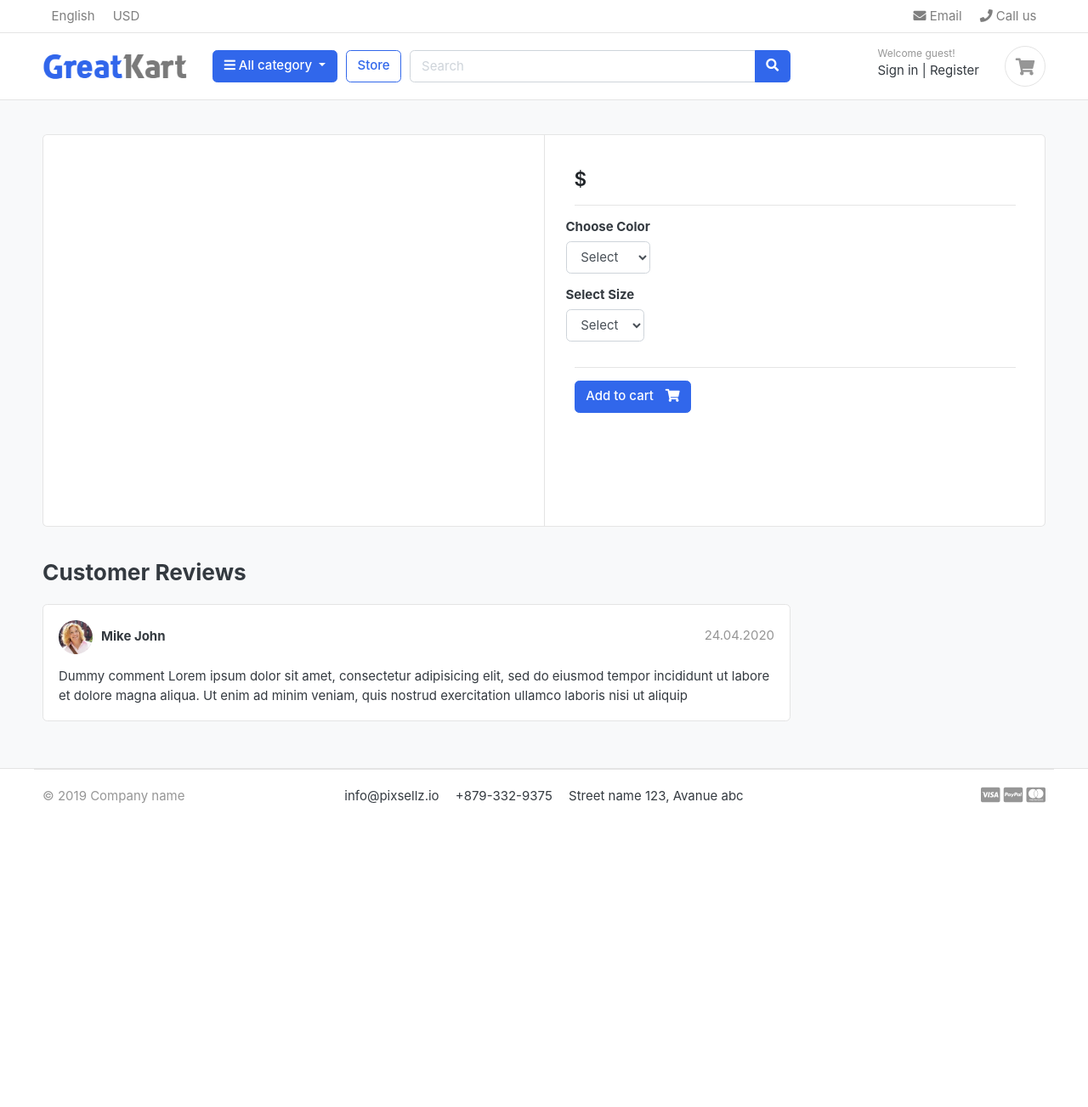
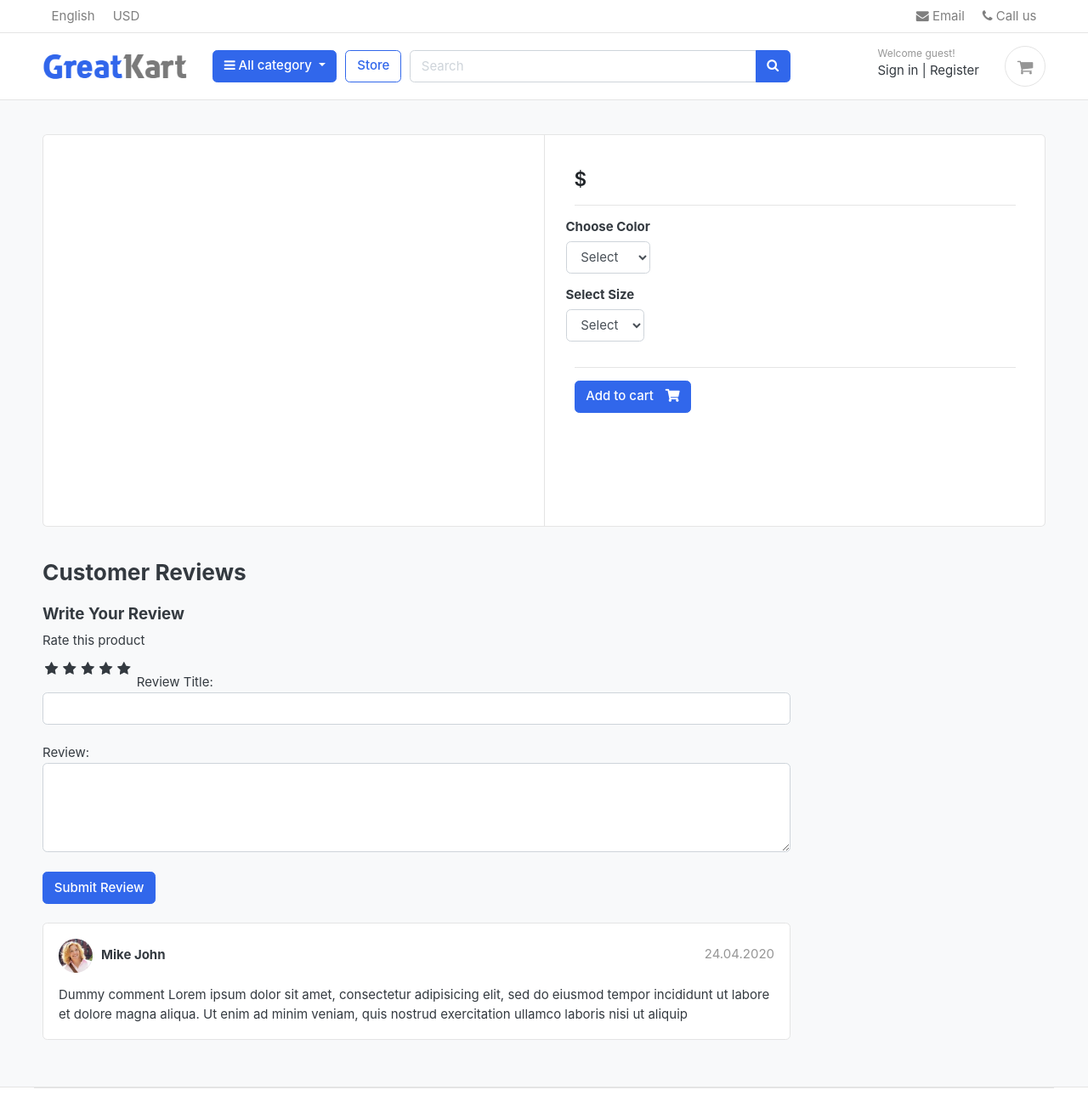
Before and after one commit to rubenba2/GreatKart, a Django app: template templates/store/product_detail.html in a window 1280 px wide. Shown: the top 1303 px of the page at 85% size. Before the commit the page ends 946 px from the top, so only its background shows below. Run offline with Django 3.2, Linux system fonts and the light colour scheme; the template is opened without the code that fills it, so the values that code supplies are empty; some libraries are stand-ins or nearby versions; some web fonts are replaced.

Commit message:
Lecture 99 - Starts not showing

```diff
--- /dev/null
+++ b/static/css/custom.css
@@ -0,0 +1,46 @@
+/* Hide Radio button */
+.rate > input{
+  display: none;
+}
+
+.rate{
+  display: inline-block;;
+  border: 0;
+}
+
+.rate > label{
+  float: right;
+}
+
+/* Showing the stars */
+.rate > label:before{
+  display: inline-block;
+  font-size: 1.1rem;
+  font-family: FontAwesome;
+  content: "\f005";
+  margin:0;
+  padding:0.3rem .2rem;
+  cursor: pointer;
+}
+
+/* Half star */
+.rate .half:before{
+  content: "\f089";
+  position: absolute;
+  padding-right: 0;
+}
+
+/* Click and hover */
+input:checked ~ label, label:hover ~ label{
+  color: #ffb503;
+}
+
+/* hover hightlight */
+input:checked + label:hover, input:checked ~ label:hover,input:checked ~ label:hover ~ label,
+label:hover ~ input:checked ~ label{
+  color: #cc9000;
+}
+
+.rating-star i{
+  color: #ffb503 !important;
+}
--- a/store/admin.py
+++ b/store/admin.py
@@ -1,5 +1,5 @@
 from django.contrib import admin
-from .models import Product, Variation
+from .models import Product, Variation, ReviewRating
 
 
 # Register your models here.
@@ -14,3 +14,4 @@
 
 admin.site.register(Product, ProductAdmin)
 admin.site.register(Variation, VariationAdmin)
+admin.site.register(ReviewRating)
--- a/templates/base.html
+++ b/templates/base.html
@@ -25,6 +25,9 @@
 <!-- custom style -->
 <link href= {% static "css/ui.css" %}  rel="stylesheet" type="text/css"/>
 <link href= {% static "css/responsive.css" %} rel="stylesheet" media="only screen and (max-width: 1200px)" />
+
+<link href="{% static 'css/custom.css' %}" rel="stylesheet" type="text/css"/>
+<link rel="stylesheet" href="https://cdnjs.cloudflare.com/ajax/libs/font-awesome/4.7.0/css/font-awesome.min.css">
 
 <!-- custom javascript -->
 <script src={% static "js/script.js" %} type="text/javascript"></script>
--- a/templates/store/product_detail.html
+++ b/templates/store/product_detail.html
@@ -86,6 +86,36 @@
 
 	</header>
 
+	<form class="" action="index.html" method="POST">
+			{% csrf_token %}
+			<h5>Write Your Review</h5>
+			<div>
+				<label>Rate this product</label>
+				<br>
+				<div class="rate">
+					<input type="radio" name="rating" id="rating10" value="5" required /><label for="rating10" title="5"></label>
+					<input type="radio" name="rating" id="rating9" value="4.5" required /><label for="rating9" title="4.5" class="half"></label>
+					<input type="radio" name="rating" id="rating8" value="4" required /><label for="rating8" title="4"></label>
+					<input type="radio" name="rating" id="rating7" value="3.5" required /><label for="rating7" title="3.5" class="half"></label>
+					<input type="radio" name="rating" id="rating6" value="3" required /><label for="rating6" title="3"></label>
+					<input type="radio" name="rating" id="rating5" value="2.5" required /><label for="rating5" title="2.5" class="half"></label>
+					<input type="radio" name="rating" id="rating4" value="2" required /><label for="rating4" title="2"></label>
+					<input type="radio" name="rating" id="rating3" value="1.5" required /><label for="rating3" title="1.5" class="half"></label>
+					<input type="radio" name="rating" id="rating2" value="1" required /><label for="rating2" title="1"></label>
+					<input type="radio" name="rating" id="rating1" value="0.5" required /><label for="rating1" title="0.5" class="half"></label>
+				</div>
+
+				Review Title:
+				<input type="text" class="form-control" name="subject">
+				<br>
+				Review:
+				<textarea name="review" rows="4" class="form-control"></textarea>
+				<br>
+				<input type="submit" value="Submit Review" class='btn btn-primary'>
+			</div>
+	</form>
+	<br>
+
 	<article class="box mb-3">
 		<div class="icontext w-100">
 			<img src="{% static './images/avatars/avatar1.jpg' %} " class="img-xs icon rounded-circle">
```
Also changed, not shown: store/forms.py (added, +7 -0 lines), store/models.py (+16 -0 lines), db.sqlite3, static/images/banners/cover.jpg (added), store/migrations/0004_reviewrating.py (added).
